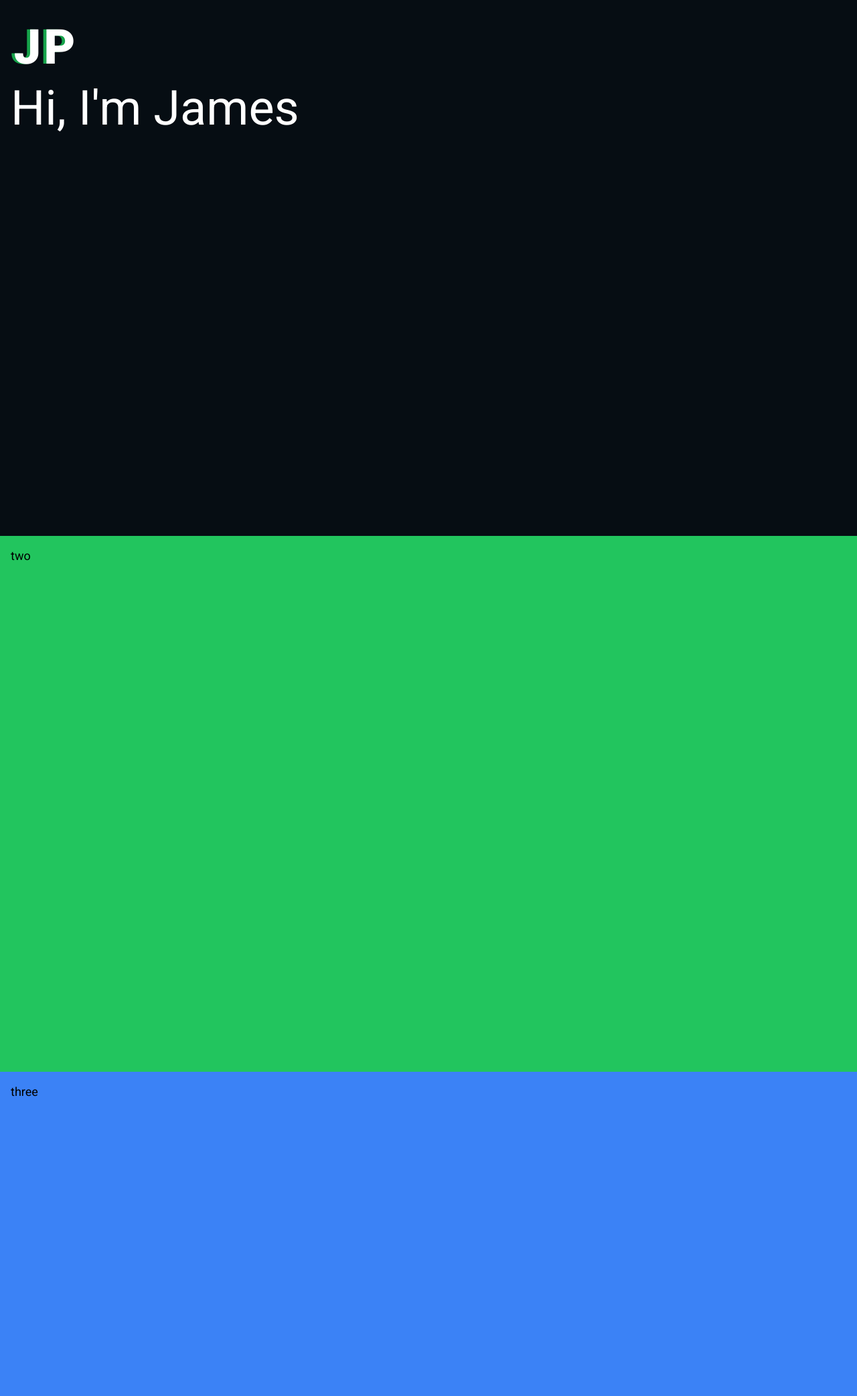
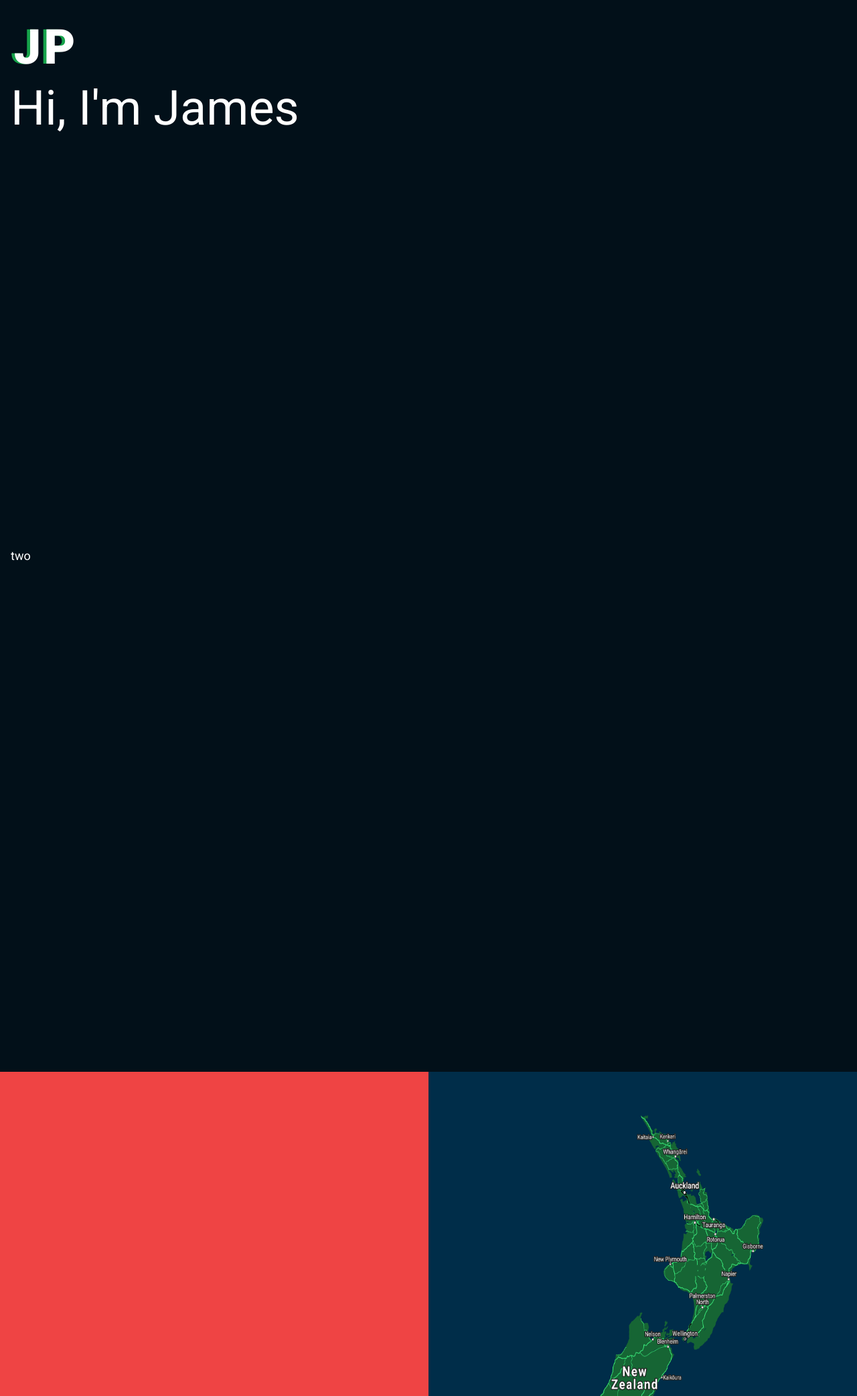
Before and after one commit to JamesPrenticez/nextjs-old-portfolio, a Next.js app: page / in a window 1280 px wide. Shown: the top 2084 px of the page at 67% size. Built offline with nearby package versions, Linux system fonts and the light colour scheme.

Commit message:
Added a map

```diff
--- a/components/Footer.jsx
+++ b/components/Footer.jsx
@@ -3,7 +3,7 @@ import { useRouter } from 'next/router'
 function Footer() {
   const router = useRouter()
   return (
-    <footer className='w-full h-64 bg-[hsl(210,50%,5%)] p-16'>
+    <footer className='w-full h-64 p-16'>
       <div className='w-full flex justify-center space-x-2 p-4'>
         <img
           src='./icons/github.svg'
--- a/components/Main.jsx
+++ b/components/Main.jsx
@@ -1,47 +1,35 @@
-import { useEffect, useState } from 'react'
+
+import TypeWriter from "./TypeWriter"
 
 function Main() {
-  const [index, setIndex] = useState(0)
-  const [text, setText] = useState('')
-  let string = "Hi, I'm James "
-
-  useEffect(() => {
-    const typeWriter = setTimeout(() => {
-      if(index === string.length) return
-       setIndex((prevIndex) =>
-        prevIndex === string.length ? true : prevIndex + 1
-         )
-         setText(string.substring(0, index))
-         console.log(index)
-     }, 150);
-     return () => clearTimeout(typeWriter)
-   },[index]);
-
   return (
-    <div className='w-full flex flex-wrap justify-center'>
-      <div className='w-full h-screen bg-[hsl(210,50%,5%)] p-4'>
-
+    <main className='w-full flex flex-wrap justify-center'>
+      {/* One */}
+      <div className='w-full h-screen p-4'>
         <div className='w-[6.5rem] h-[6.5rem]'>
           <p className='text-7xl font-black absolute select-none text-green-600 mt-[0.8rem]'>J</p>
-          <p className='text-7xl font-black absolute select-none text-white mt-[0.8rem] ml-[0.3rem]'>J</p>
+          <p className='text-7xl font-black absolute select-none mt-[0.8rem] ml-[0.3rem]'>J</p>
           <p className='text-7xl font-black absolute select-none text-green-600 mt-[0.8rem] ml-[2.8rem] '>P</p>
-          <p className='text-7xl font-black absolute select-none text-white mt-[0.8rem] ml-[3.1rem]'>P</p>
+          <p className='text-7xl font-black absolute select-none mt-[0.8rem] ml-[3.1rem]'>P</p>
         </div>
-
-        <div>
-          <p className={`text-white text-7xl ${index > 0 ? 'transform transition duration-700 ease-in-out' : 'hidden'}`}>{text}</p>
-        </div>
-
+        <TypeWriter />
       </div>
 
-
-      <div className='w-full h-screen bg-green-500 p-4'>
+      {/* Two */}
+      <div className='w-full h-screen p-4'>
         two
       </div>
-      <div className='w-full h-screen bg-blue-500 p-4'>
-        three
+
+      {/* Three */}
+      <div className='w-full h-screen inline-flex'>
+        <div className='w-1/2 h-full bg-red-500'>
+
+        </div>
+        <div className='w-1/2'>
+          <img className="h-full w-full" src="map.png" alt="" />
+        </div>
       </div>
-    </div>
+    </main>
   )
 }
 
--- /dev/null
+++ b/components/TypeWriter.jsx
@@ -0,0 +1,27 @@
+import { useEffect, useState } from 'react'
+
+function TypeWriter() {
+    const [index, setIndex] = useState(0)
+  const [text, setText] = useState('')
+  let string = "Hi, I'm James "
+
+  useEffect(() => {
+    const typeWriter = setTimeout(() => {
+      if(index === string.length) return
+       setIndex((prevIndex) =>
+        prevIndex === string.length ? true : prevIndex + 1
+         )
+         setText(string.substring(0, index))
+         console.log(index)
+     }, 150);
+     return () => clearTimeout(typeWriter)
+   },[index]);
+
+   return (
+    <div>
+    <p className={`text-7xl ${index > 0 ? 'transform transition duration-700 ease-in-out' : 'hidden'}`}>{text}</p>
+  </div>
+  )
+}
+
+export default TypeWriter;
--- a/pages/_document.js
+++ b/pages/_document.js
@@ -13,7 +13,7 @@ class MyDocument extends Document {
         <Head>
           <link href="https://fonts.googleapis.com/css2?family=Roboto:wght@300;400;500;600;700;800;900&display=swap" rel="stylesheet" />
         </Head>
-        <body className="font-roboto text-lg selection:bg-green-600 bg-gray-50">
+        <body className="font-roboto text-lg text-white selection:bg-green-600 bg-[#021019]">
           <Main />
           <NextScript />
         </body>
```
Also changed, not shown: public/map.png (added).
